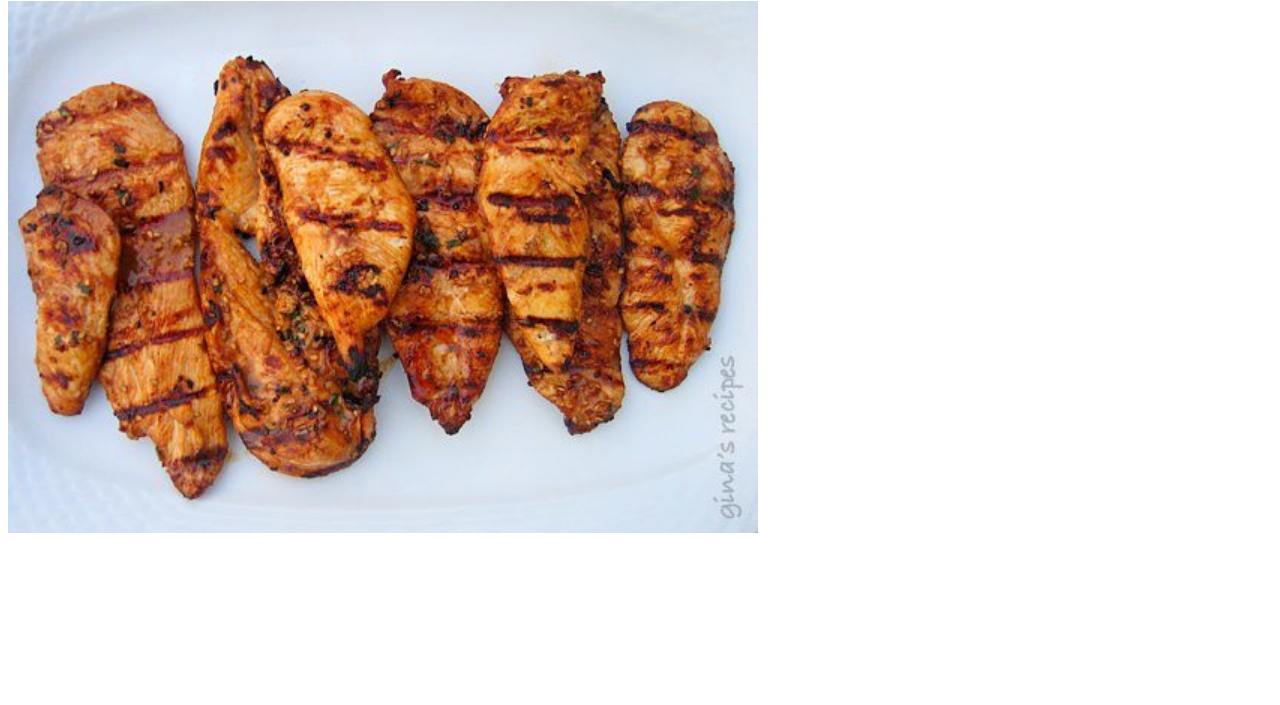
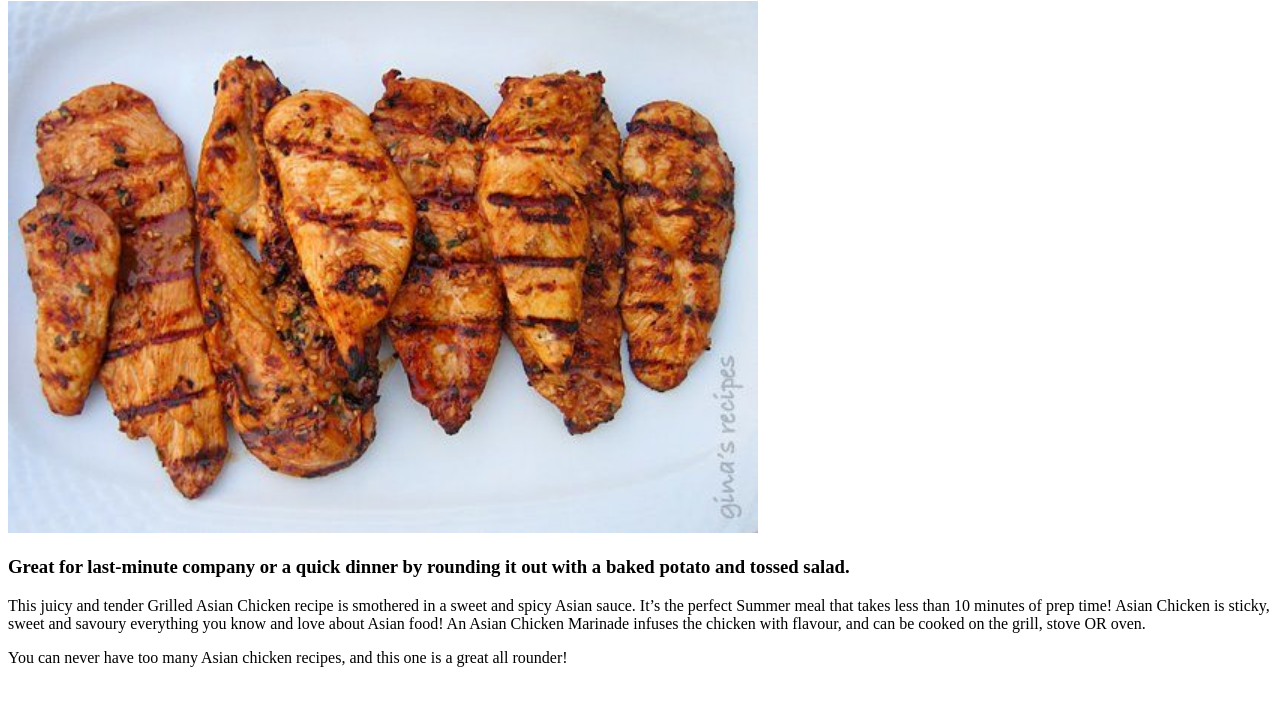
Before and after one commit to gyllianerae/odin-recipes, a plain HTML site: page recipes/chicken.html in a window 1280 px wide. Shown: the part 79-784 px from the top of the page. Drawn offline with Linux system fonts and the light colour scheme.

Commit message:
Add description of grilled asian chicken

```diff
--- a/recipes/chicken.html
+++ b/recipes/chicken.html
@@ -9,6 +9,15 @@
 <body>
     <h1> GRILLED ASIAN CHICKEN </h1>
     <img src="../images/chicken.jpg" alt="Grilled Asian Chicken" width="750">
+    <h3> Great for last-minute company or a quick dinner by rounding it out
+        with a baked potato and tossed salad. </h3>
+    <p> This juicy and tender Grilled Asian Chicken recipe is smothered in a
+        sweet and spicy Asian sauce. It’s the perfect Summer meal that takes
+        less than 10 minutes of prep time! Asian Chicken is sticky, sweet and
+        savoury everything you know and love about Asian food! An Asian Chicken
+        Marinade infuses the chicken with flavour, and can be cooked on the grill,
+        stove OR oven. </p>
+    <p> You can never have too many Asian chicken recipes, and this one is a great all rounder!</p>
 
 
 </body>
```
